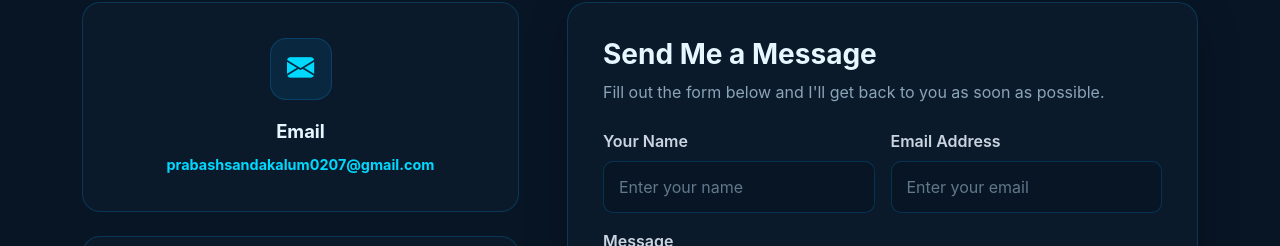
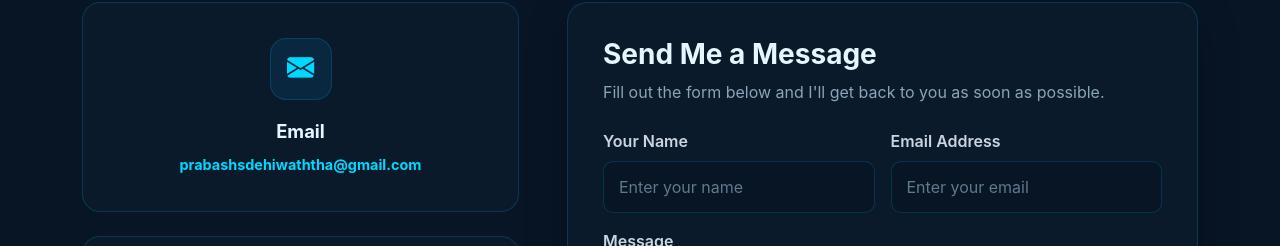
Before and after one commit to prabash0929/My_Portfolio, a React (Vite) app: page / in a window 1280 px wide. Shown: the part 4162-4408 px from the top of the page. Built offline with nearby package versions, Linux system fonts and the light colour scheme.

Commit message:
Update portfolio contact email

```diff
--- a/src/App.jsx
+++ b/src/App.jsx
@@ -375,7 +375,7 @@ function App() {
 
 
                   <a
-                    href="mailto:prabashsandakalum0207@gmail.com"
+                    href="mailto:prabashsdehiwaththa@gmail.com"
                     aria-label="Email"
                   >
                     <i className="bi bi-envelope"></i>
@@ -1259,9 +1259,9 @@ function App() {
                     Email
                   </h5>
 
-                  <a href="mailto:prabashsandakalum0207@gmail.com">
-
-                    prabashsandakalum0207@gmail.com
+                  <a href="mailto:prabashsdehiwaththa@gmail.com">
+
+                    prabashsdehiwaththa@gmail.com
 
                   </a>
 
@@ -1603,7 +1603,7 @@ function App() {
                 {/* Email */}
 
                 <a
-                  href="mailto:prabashsandakalum0207@gmail.com"
+                  href="mailto:prabashsdehiwaththa@gmail.com"
                   aria-label="Email"
                 >
 
@@ -1634,6 +1634,7 @@ function App() {
               </strong>.
 
               {" "}
+
               All Rights Reserved.
 
             </p>
```
